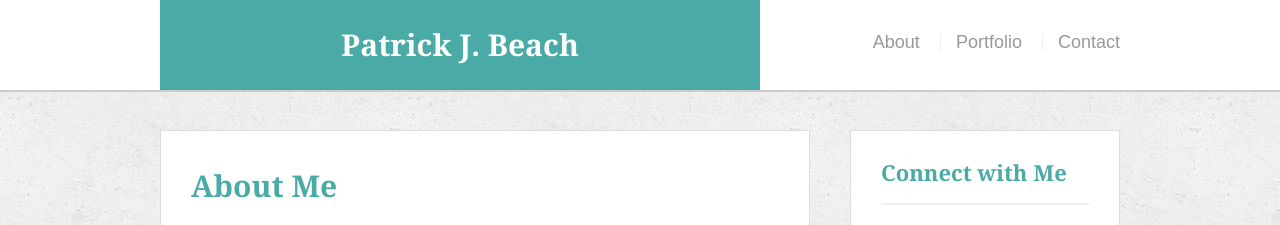
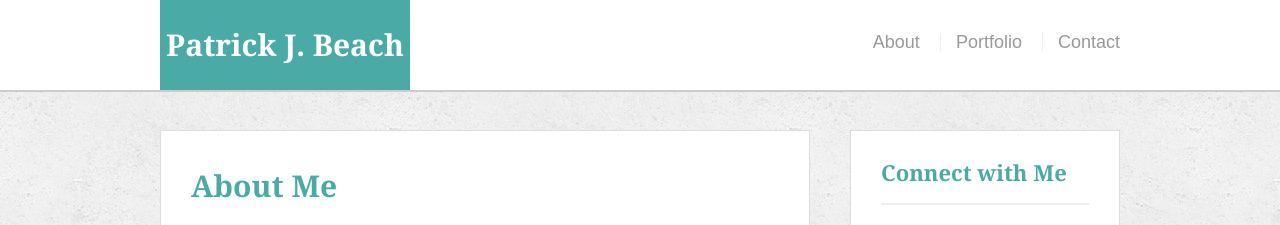
Before and after one commit to shadowthorn69/Basic-Portfolio, a plain HTML site: page index.html in a window 1280 px wide. Shown: the top 225 px of the page. Drawn offline with Linux system fonts and the light colour scheme.

Commit message:
Update style.css

```diff
--- a/style.css
+++ b/style.css
@@ -65,7 +65,7 @@ h3 {
 
 #logo {
   float: left;
-  width: 600px;
+  width: 250px;
   height: 90px;
   font-family: Georgia, Times, "Times New Roman", serif;
   font-size: 30px;
```
